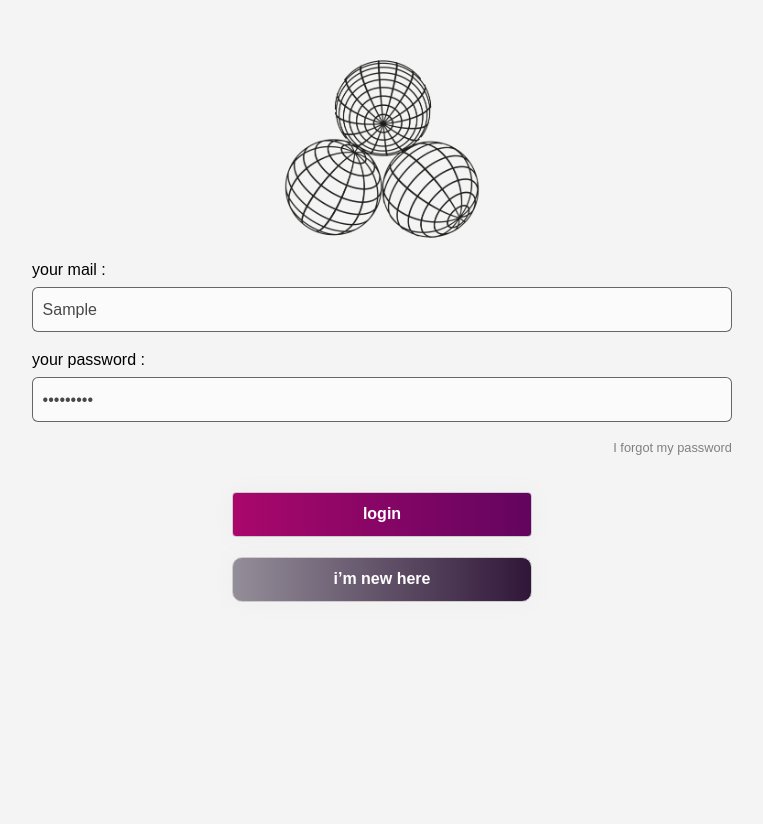
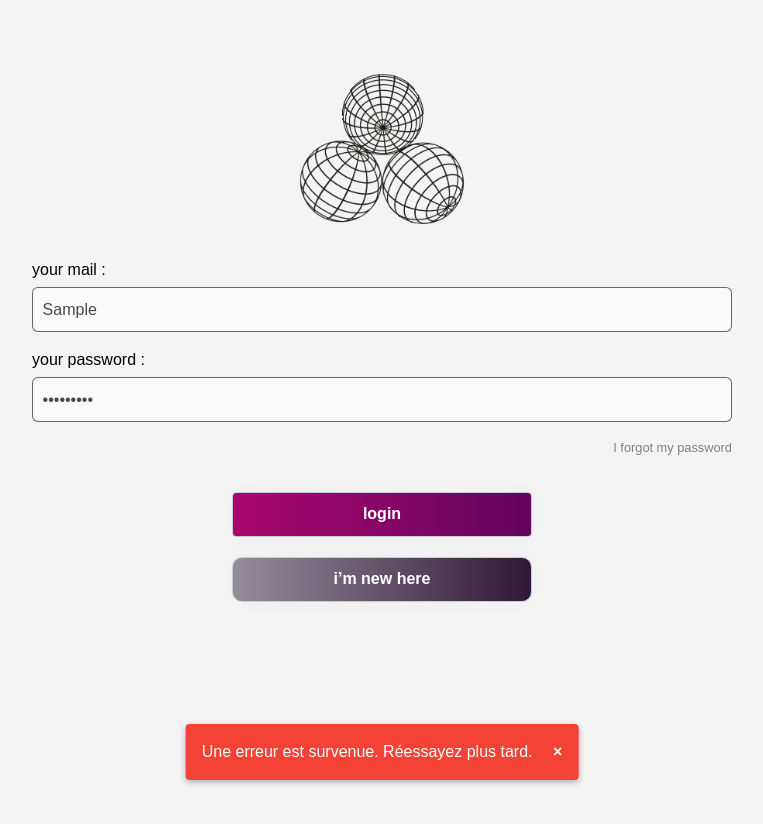
Before and after one commit to VirgileBernard/BernitoStore, a Vue app in the folder frontend/: page /login in a window 1280 px wide. Both pictures are taken after typing "Sample", "Sample123" into the empty fields and a click on the button "login". Shown: the top 824 px of the page, without its empty margins (258-1021 px from the left). Built offline with nearby package versions, Linux system fonts and the light colour scheme; no server answers.

Commit message:
feat: add AppSnackbar component for user notifications; integrate snackbar in LoginView for error handling

```diff
--- /dev/null
+++ b/frontend/src/components/AppSnackbar.vue
@@ -0,0 +1,62 @@
+<template>
+    <transition name="fade">
+        <div v-if="show" class="snackbar">
+            {{ message }}
+            <button @click="close" class="ml-4 font-bold">&times;</button>
+        </div>
+    </transition>
+</template>
+
+<script setup lang="ts">
+import { watch } from 'vue'
+
+// 1) On définit les props que le parent va passer
+const props = defineProps<{
+    show: boolean
+    message: string
+    type?: 'success' | 'error' | 'info'
+}>()
+
+// 2) On émet l'événement update:show pour supporter v-model:show
+const emit = defineEmits<{
+    (e: 'update:show', v: boolean): void
+}>()
+
+// 3) Quand `show` devient true, on lance un timer qui fermera tout seul
+watch(
+    () => props.show,
+    (val) => {
+        if (val) {
+            setTimeout(() => emit('update:show', false), 3000)
+        }
+    }
+)
+
+function close() {
+    emit('update:show', false)
+}
+</script>
+
+<style scoped>
+.snackbar {
+    position: fixed;
+    bottom: 20px;
+    left: 50%;
+    transform: translateX(-50%);
+    background-color: #f44336;
+    color: white;
+    padding: 16px;
+    border-radius: 4px;
+    box-shadow: 0 2px 6px rgba(0, 0, 0, 0.3);
+}
+
+.fade-enter-active,
+.fade-leave-active {
+    transition: opacity 0.5s;
+}
+
+.fade-enter-from,
+.fade-leave-to {
+    opacity: 0;
+}
+</style>
--- a/frontend/src/components/BurgerMenu.vue
+++ b/frontend/src/components/BurgerMenu.vue
@@ -10,9 +10,6 @@
                         <li><router-link to="/" @click="closeMenu" class="navLink">Home</router-link></li>
                         <li><router-link to="/about" @click="closeMenu" class="navLink">About</router-link></li>
                         <li><router-link to="/cart" @click="closeMenu" class="navLink">Cart</router-link></li>
-                        <!-- <li><router-link to="/hoodie" @click="closeMenu" class="navLink">Hoodies</router-link></li>
-                        <li><router-link to="/tshirts" @click="closeMenu" class="navLink">Tshirts</router-link></li>
-                        <li><router-link to="/accessories" @click="closeMenu" class="navLink">Accessories</router-link></li> -->
                         <li><router-link to="/login" @click="closeMenu" class="navLink">Login</router-link></li>
                     </ul>
                 </div>
--- a/frontend/src/views/LoginView.vue
+++ b/frontend/src/views/LoginView.vue
@@ -19,14 +19,17 @@
         </form>
     </div>
 
+    <AppSnackbar ref="snackbarRef" v-model:show="snackbar.show" :message="snackbar.message" :type="snackbar.type" />
+
 
 </template>
 
 <script setup lang="ts">
-import { defineComponent, ref } from 'vue'
+import { defineComponent, onBeforeUnmount, reactive, ref } from 'vue'
 import { useAuthStore } from '..//store/auth'
 import { useRouter } from 'vue-router'
 import { onMounted } from 'vue'
+import AppSnackbar from '../components/AppSnackbar.vue'
 
 
 defineComponent({
@@ -38,12 +41,23 @@ onMounted(() => {
         router.push('/')
     }
 })
+// ref vers ton composant
+// ton état local snackbar})
+
+
 
 
 const username = ref('')
 const password = ref('')
 const authStore = useAuthStore()
 const router = useRouter()
+// État de la snackbar
+const snackbar = reactive({
+    show: false,
+    message: '',
+    type: 'error' as 'success' | 'error' | 'info'
+})
+const snackbarRef = ref<InstanceType<typeof AppSnackbar> | null>(null)
 
 async function handleLogin() {
     try {
@@ -59,23 +73,33 @@ async function handleLogin() {
                 password: password.value
             })
         })
+        if (!response.ok) {
+            snackbar.message = 'Échec de la connexion. Vérifiez vos identifiants.'
+            snackbar.type = 'error'
+            snackbar.show = true
+            return
+        }
 
-        if (!response.ok) throw new Error('Erreur de connexion')
 
         const data = await response.json()
-
-
         authStore.loginSuccess(data.access_token, data.refresh_token, username.value)
         router.push('/')
     } catch (err) {
-        alert('Échec de la connexion')
+        snackbar.message = 'Une erreur est survenue. Réessayez plus tard.'
+        snackbar.type = 'error'
+        snackbar.show = true
         console.error(err)
     }
 }
+
+onBeforeUnmount(() => {
+    document.body.style.overflow = ''
+})
+
 </script>
 
 
-<style>
+<style scoped>
 .login-container {
     display: flex;
     flex-direction: column;
@@ -87,7 +111,7 @@ async function handleLogin() {
 }
 
 .logo {
-    scale: 130%;
+    scale: 110%;
     width: 150px;
     margin-bottom: 5vh;
 }
@@ -118,7 +142,6 @@ async function handleLogin() {
 
 .btn-secondGrad:hover {
     background-position: right center;
-    /* change the direction of the change here */
     color: #fff;
     text-decoration: none;
 }
```
